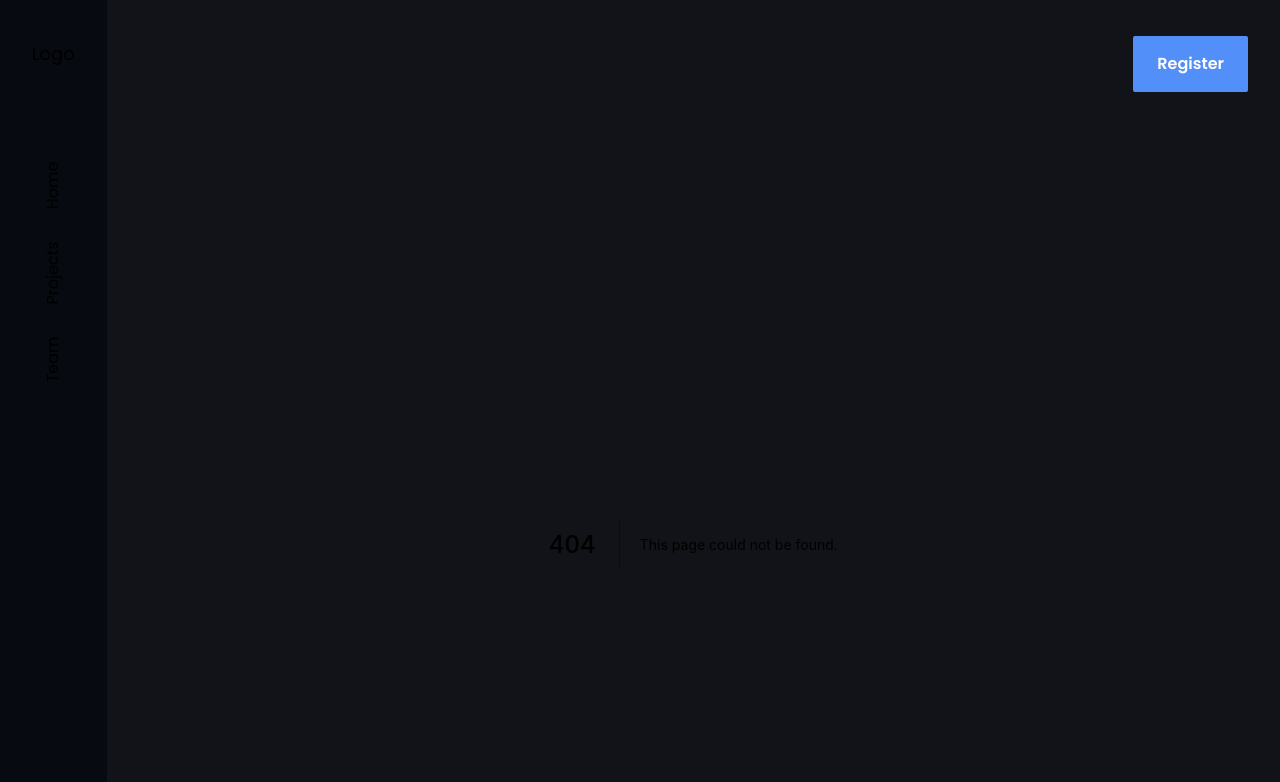
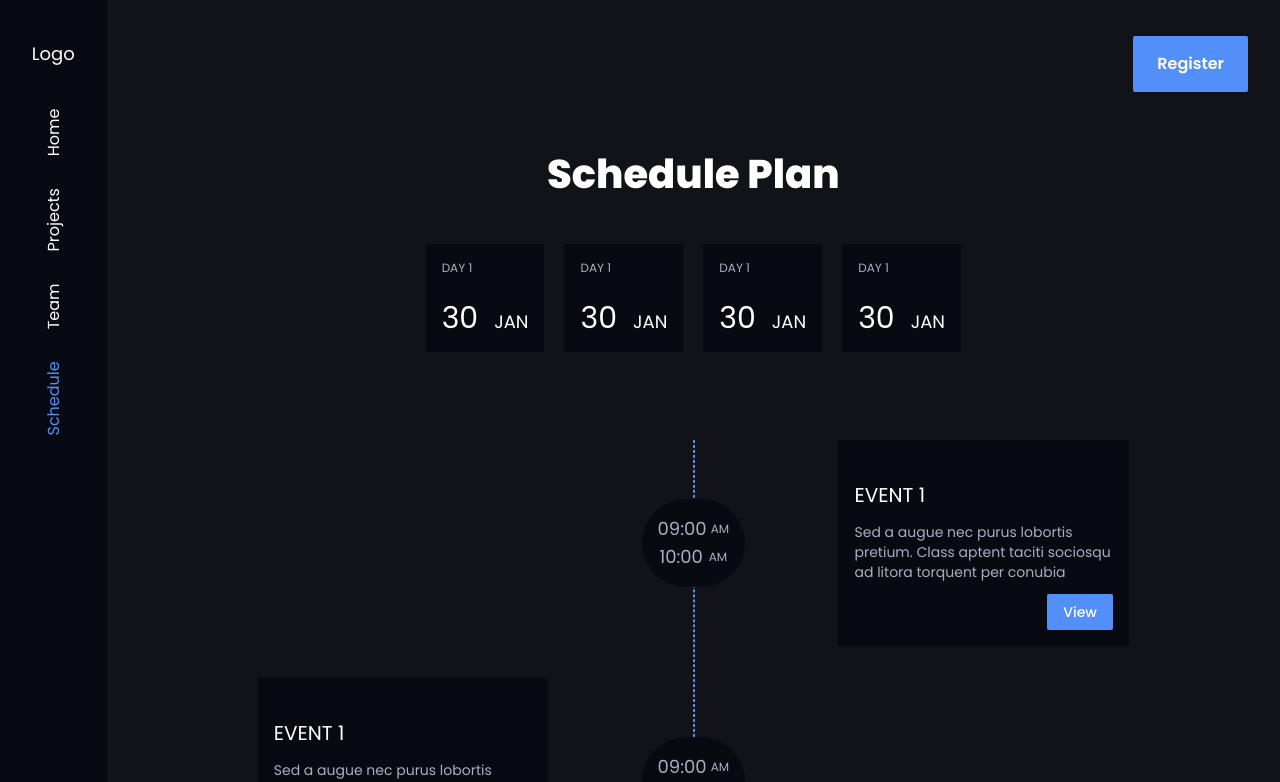
Before and after one commit to crux-bphc/DidYouGitIt, a Next.js app: page /schedule in a window 1280 px wide. Before the commit this address had no page. Shown: the top 782 px of the page. Built offline with nearby package versions, Linux system fonts and the light colour scheme.

Commit message:
Schedule done

```diff
--- /dev/null
+++ b/src/components/Event Card.tsx
@@ -0,0 +1,19 @@
+import React from 'react';
+
+interface EventCardProps {}
+
+const EventCard: React.FC<EventCardProps> = ({}) => {
+	return (
+		<>
+			<div className='px-4 py-4 bg-dark-1'>
+                <h1 className='mt-6 uppercase text-[20px] mb-3'>Event 1 </h1>
+				<p className=' mb-3 text-gray text-sm'>Sed a augue nec purus lobortis pretium. Class aptent taciti sociosqu ad litora torquent per conubia</p>
+				<div className='flex items-center justify-end'>
+				    <button className='py-2 px-4 text-sm font-medium bg-blue text-white rounded-sm hover:opacity-80 transition-all duration-300 ease-out' >View</button>
+			    </div>
+			</div>
+		</>
+	);
+};
+
+export default EventCard;
--- /dev/null
+++ b/src/components/ScheduleCard.tsx
@@ -0,0 +1,19 @@
+import React from 'react';
+
+interface ScheduleCardProps {}
+
+const ScheduleCard: React.FC<ScheduleCardProps> = ({}) => {
+	return (
+        <div className='group px-4 py-4 bg-dark-1 hover:bg-blue'>
+            <div className='w-3/4 pb-3 mb-3 group-hover:bg-white -m-4 py-4 pl-4'>
+                <p className='uppercase text-gray text-xs group-hover:text-blue'>Day 1</p>
+            </div>
+            <div className='flex gap-4 justify-evenly items-end'>
+                <p className='text-3xl text-white'>30</p>
+                <p className='uppercase text-lg text-white'>Jan</p>
+            </div>
+        </div>
+	);
+};
+
+export default ScheduleCard;
--- a/src/components/Sidebar/index.tsx
+++ b/src/components/Sidebar/index.tsx
@@ -13,6 +13,7 @@ const Sidebar: React.FC<SidebarProps> = ({}) => {
 						<h1 className='text-lg text-center'>Logo</h1>
 					</div>
 					<div className='-rotate-90 flex gap-8 items-center mt-48'>
+						<NavLink href='/schedule'>Schedule</NavLink>
 						<NavLink href='/team'>Team</NavLink>
 						<NavLink href='/projects'>Projects</NavLink>
 						<NavLink href='/'>Home</NavLink>
--- /dev/null
+++ b/src/components/TimeBubble.tsx
@@ -0,0 +1,24 @@
+import React from 'react';
+
+interface TimeBubbleProps {}
+
+const TimeBubble: React.FC<TimeBubbleProps> = ({}) => {
+	return (
+		<>
+			<div className='px-4 py-4 bg-dark-1 text-center border-blue rounded-full border-dashed '>
+                <div className='flex gap-1 justify-evenly items-center'>
+                    <p className='text-gray text-lg'>09:00</p>
+                    <p className='text-xs text-gray'>AM</p>
+                </div>
+                <div className='flex gap-1 justify-evenly items-center'>
+                    <p className='text-gray text-lg'>10:00</p>
+                    <p className='text-xs text-gray'>AM</p>
+                </div>
+
+
+			</div>
+		</>
+	);
+};
+
+export default TimeBubble;
--- /dev/null
+++ b/src/pages/schedule.tsx
@@ -0,0 +1,52 @@
+import { NextPage } from 'next';
+import React from 'react';
+import EventCard from '../components/Event Card';
+import ScheduleCard from '../components/ScheduleCard';
+import TimeBubble from '../components/TimeBubble';
+
+const SchedulePage: NextPage = ({}) => {
+	return (
+		<>
+			<h1 className='text-center font-extrabold text-[40px]  mb-10'>
+                Schedule Plan
+            </h1>
+
+            <div className='flex gap-5 justify-center items-center mb-12'>
+                <ScheduleCard />
+                <ScheduleCard />
+                <ScheduleCard />
+                <ScheduleCard />
+            </div>
+
+            <div className="container bg-gray-200 mx-auto w-5/6 h-full">
+                <div className=" relative wrap overflow-hidden p-10 h-full">
+
+                    <div className="z-0 border-2-2 absolute border-blue h-full border border-dashed" style={{left: "50%"}}></div>
+
+                    <div className=" mb-8 flex justify-between items-center  right-timeline">
+                        <div className="order-1 w-1/3"></div>
+                        <div className="z-20  flex items-center order-1">
+                            <TimeBubble />
+                        </div>
+                        <div className='order-1 w-1/3'>
+                            <EventCard />
+                        </div>
+                    </div>
+
+
+                    <div className=" mb-8 flex justify-between flex-row-reverse items-center  left-timeline">
+                        <div className="order-1 w-1/3"></div>
+                        <div className="z-20  flex items-center order-1">
+                            <TimeBubble />
+                        </div>
+                        <div className='order-1 w-1/3'>
+                            <EventCard />
+                        </div>
+                    </div>
+                </div>
+            </div>
+		</>
+	);
+};
+
+export default SchedulePage;
```
